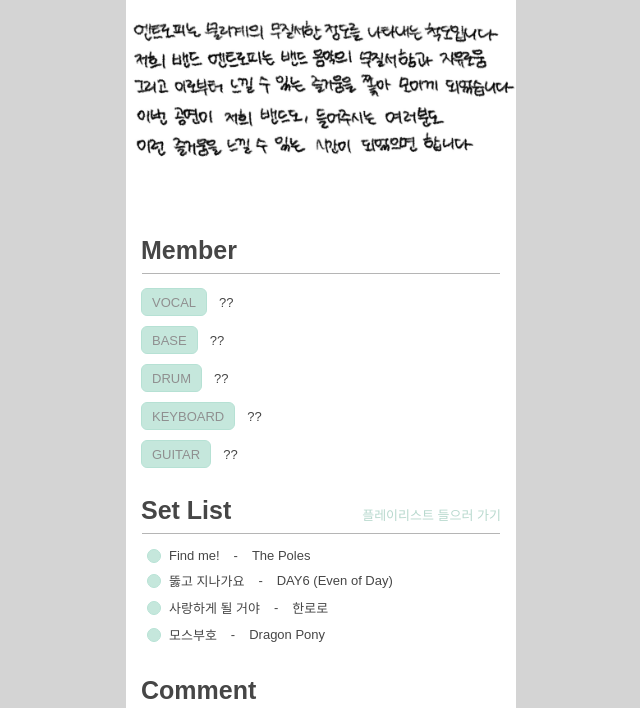
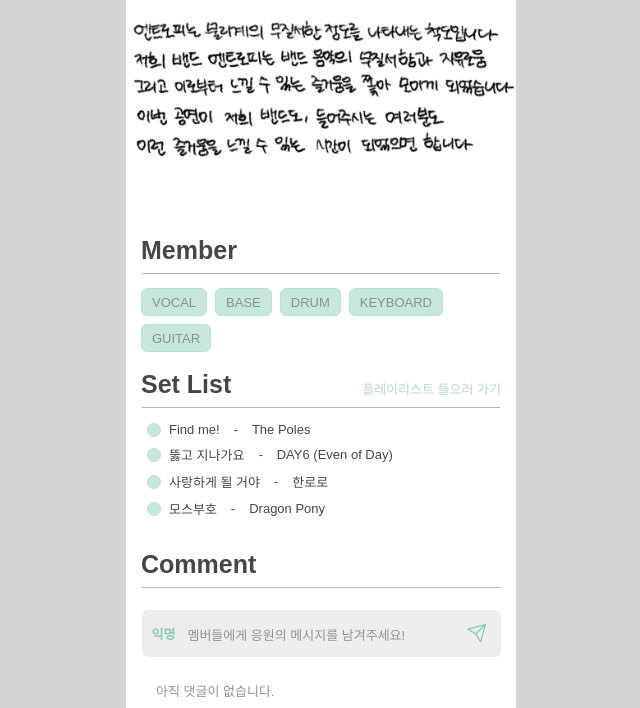
Before and after one commit to zziminally/bandana, a Django app: page /bands/3/ in a window 1280 px wide. Shown: the part 460-1168 px from the top of the page, without its empty margins (319-959 px from the left). Run offline with Django 5.2, Linux system fonts and the light colour scheme; data comes from the database, SQL or seed files in the repository; both versions use the stored data as it was before the commit; data that the repository does not hold is empty.

Commit message:
1차 완성본

```diff
--- a/archive/models.py
+++ b/archive/models.py
@@ -15,16 +15,16 @@
 
 class Member(models.Model):
     band = models.ForeignKey(Band, on_delete=models.CASCADE, related_name='members')
-    name = models.CharField(max_length=150)          # 멤버 이름
+    #name = models.CharField(max_length=150)          # 멤버 이름
     role = models.CharField(max_length=100, blank=True)  # 역할 (ex. Vocal)
-    affiliation = models.CharField(max_length=200, blank=True)  # 소속(대학/학과)
+    #affiliation = models.CharField(max_length=200, blank=True)  # 소속(대학/학과)
     order = models.PositiveIntegerField(default=0)
 
     class Meta:
         ordering = ['order']
 
     def __str__(self):
-        return f"{self.name} ({self.role})"
+        return f"{self.role}"
 
 
 class SetListItem(models.Model):
--- a/archive/templates/bands/detail.html
+++ b/archive/templates/bands/detail.html
@@ -54,9 +54,9 @@
       {% for m in band.members.all %}
         <li class="member-item">
           <span class="role-pill">{{ m.role|default:"" }}</span>
-          <span class="member-name">
+          <!--span class="member-name">
             {{ m.name }}{% if m.affiliation %} ({{ m.affiliation }}){% endif %}
-          </span>
+          </span-->
         </li>
       {% empty %}
         <li class="member-item empty-text">등록된 멤버 정보가 없습니다.</li>
--- a/static/bands/css/styles.css
+++ b/static/bands/css/styles.css
@@ -136,8 +136,8 @@
 }
 .divider-thin{ margin-top:14px; }
 
-.member-list{ list-style:none; margin:0; padding:0; }
-.member-item{ display:flex; align-items:center; gap:12px; margin:10px 0; }
+.member-list{ list-style:none; margin:0; padding:0; display:flex; flex-wrap: wrap; gap: 8px;}
+.member-item{ margin: 0;/*display:flex; align-items:center; gap:12px; margin:10px 0;*/ }
 .role-pill{
   padding: 0 10px; height:28px; display:inline-flex; align-items:center; justify-content:center;
   border-radius:6px; border:1px solid var(--sa-green); background-color:rgba(135,206,184,.8);
```
Also changed, not shown: archive/migrations/0002_remove_member_affiliation_remove_member_name.py (added), db.sqlite3.
